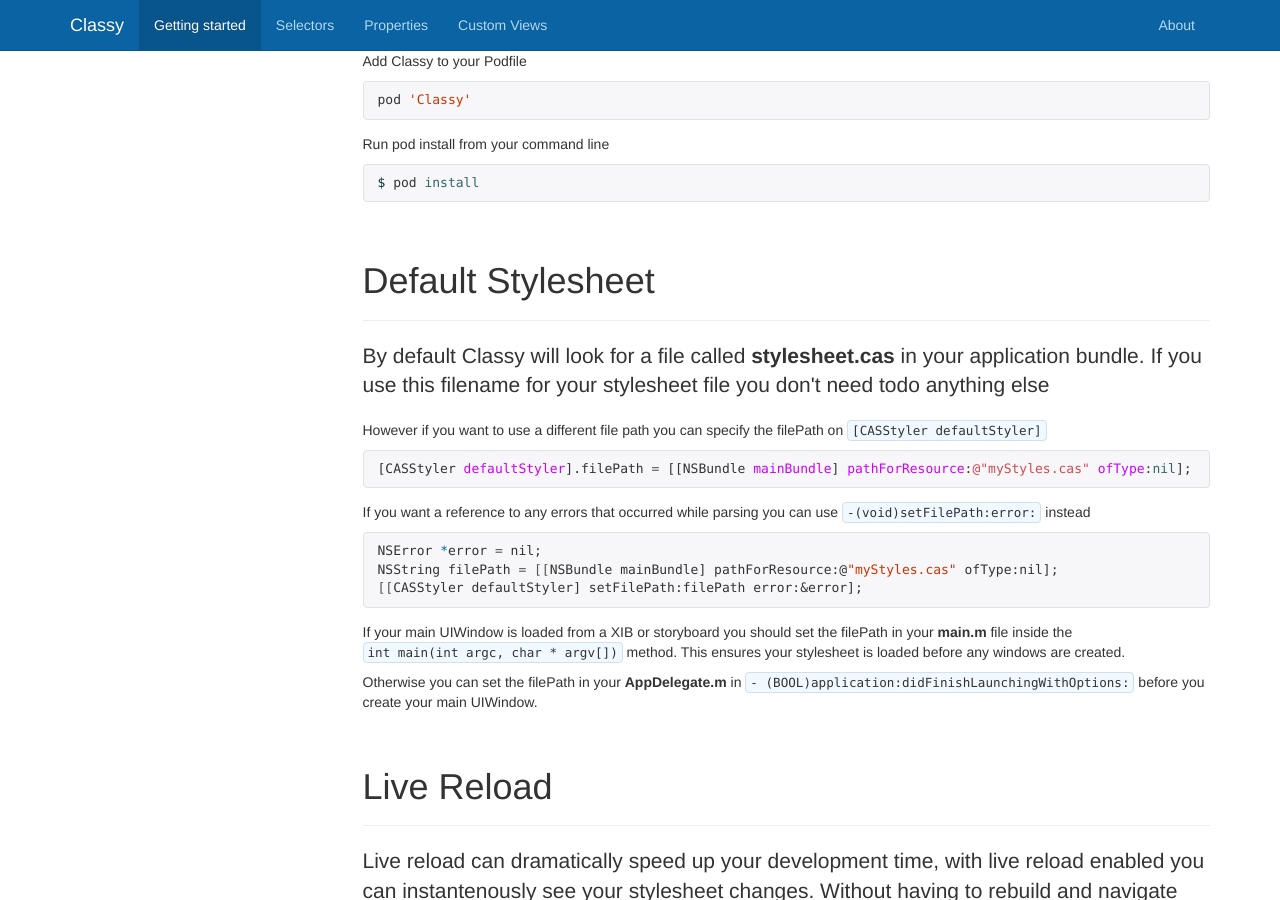
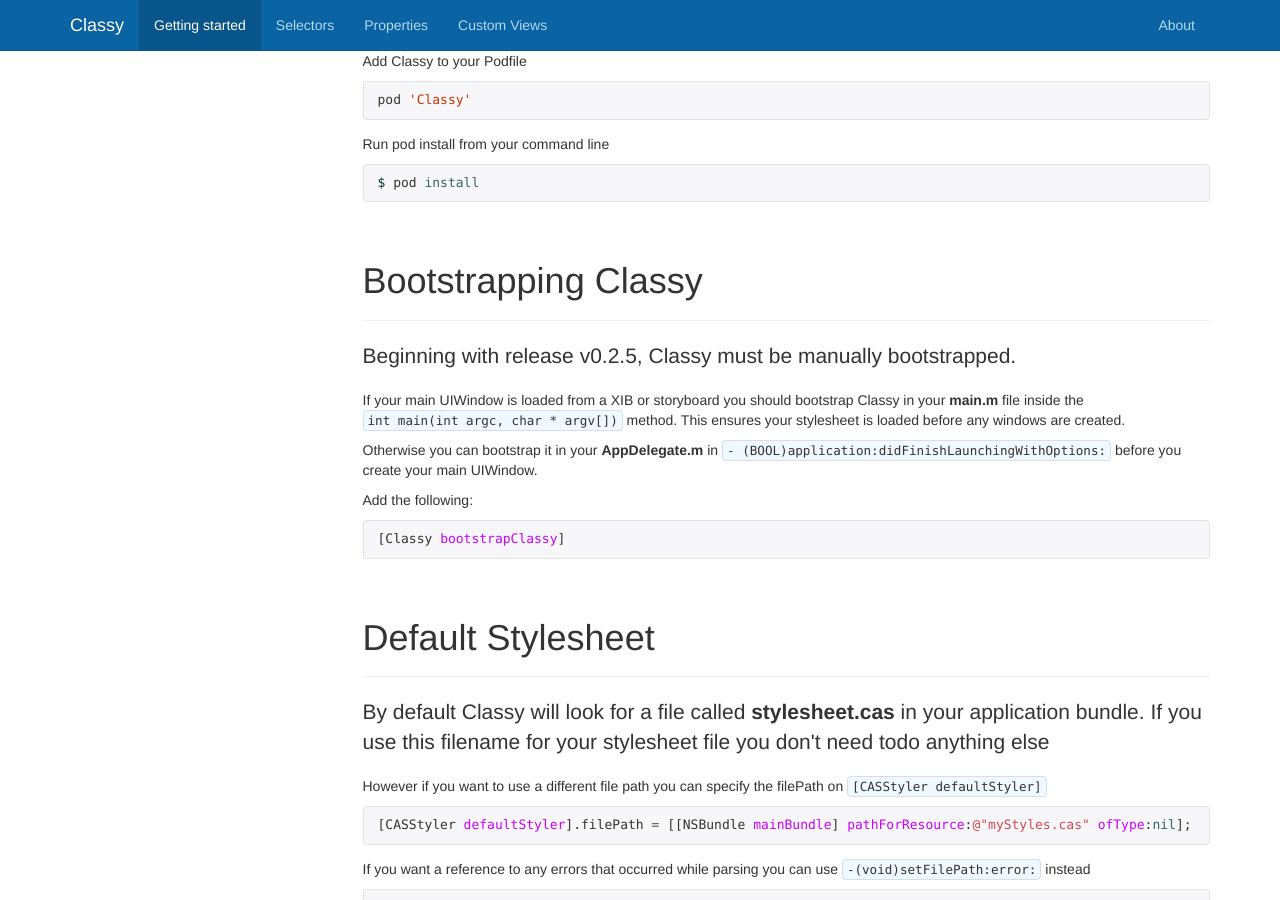
Before and after one commit to ClassyKit/Classy, a Jekyll site: the page built from getting-started.html, in a window 1280 px wide and 900 px high, scrolled down 1338 px. Built offline with Jekyll 4.4.1, drawn with Linux system fonts in a browser that asks for light colours; nearby versions of some CDN libraries; Markdown is read by kramdown in place of the engine named in the settings; comment, search, counter and statistics services are not loaded.

Commit message:
Update getting-started.html
Added info re: manually bootstrapping.

```diff
--- a/getting-started.html
+++ b/getting-started.html
@@ -77,6 +77,24 @@
     </div>
   </div>
 
+<!-- Bootstrapping Classy
+  ================================================== -->
+  <div class="bs-docs-section">
+    <div class="page-header">
+      <h1 id="install">Bootstrapping Classy</h1>
+    </div>
+    <p class="lead">Beginning with release v0.2.5, Classy must be manually bootstrapped.</p>
+    <div>
+      <p>If your main UIWindow is loaded from a XIB or storyboard you should bootstrap Classy in your <b>main.m</b> file inside the <code>int main(int argc, char * argv[])</code> method. This ensures your stylesheet is loaded before any windows are created.</p>
+
+      <p>Otherwise you can bootstrap it in your <b>AppDelegate.m</b> in <code>
+- (BOOL)application:didFinishLaunchingWithOptions:</code> before you create your main UIWindow.</p>
+
+      <p>Add the following:</p>
+      {% highlight objective-c %}[Classy bootstrapClassy]{% endhighlight %}
+    </div>
+  </div>
+
 <!-- Default Stylesheet
   ================================================== -->
   <div class="bs-docs-section">
```
